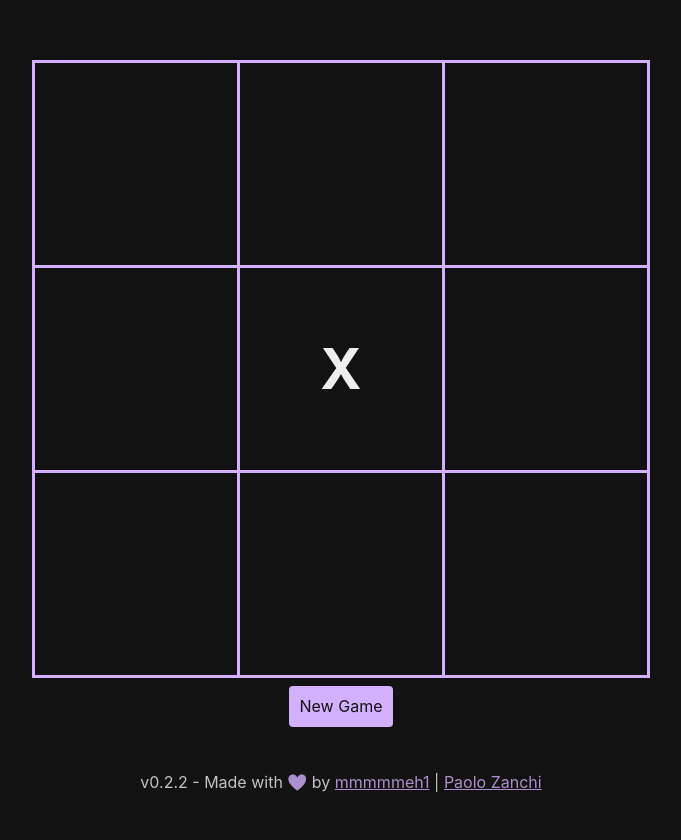
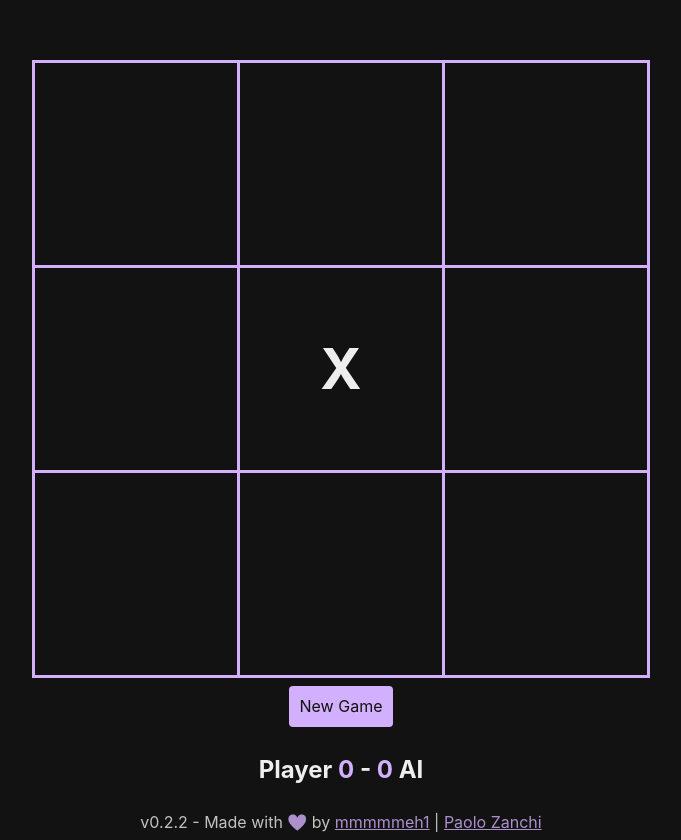
Before and after one commit to paolozanchi/tic-tac-toe, a Vue app: page / in a window 1280 px wide. Shown: the whole page, without its empty margins (299-980 px from the left). Before the commit the page ends 800 px from the top, so only its background shows below. Built offline with nearby package versions, Linux system fonts and the light colour scheme.

Commit message:
Add a score tracker, closes #5

```diff
--- a/src/components/Main.vue
+++ b/src/components/Main.vue
@@ -15,6 +15,10 @@
     <h1 v-if="winner">
       Winner: {{ winner }}
     </h1>
+
+    <h2>
+      Player <span class="score">{{ scoreHuman }}</span> - <span class="score">{{ scoreAI }}</span> AI
+    </h2>
   </main>
 </template>
 
@@ -44,7 +48,16 @@ export default {
         O: -10,
         tie: 0
       },
+      scoreAI: 0,
+      scoreHuman: 0,
       winner: null,
+    }
+  },
+  watch: {
+    winner() {
+      if(this.winner != null) {
+        (this.winner == this.playerAIMark) ? this.scoreAI++ : this.scoreHuman
+      }
     }
   },
   mounted() {
@@ -268,4 +281,8 @@ export default {
   main {
     flex: 1 0 auto;
   }
+
+  .score {
+    color: var(--accent);
+  }
 </style>
```
